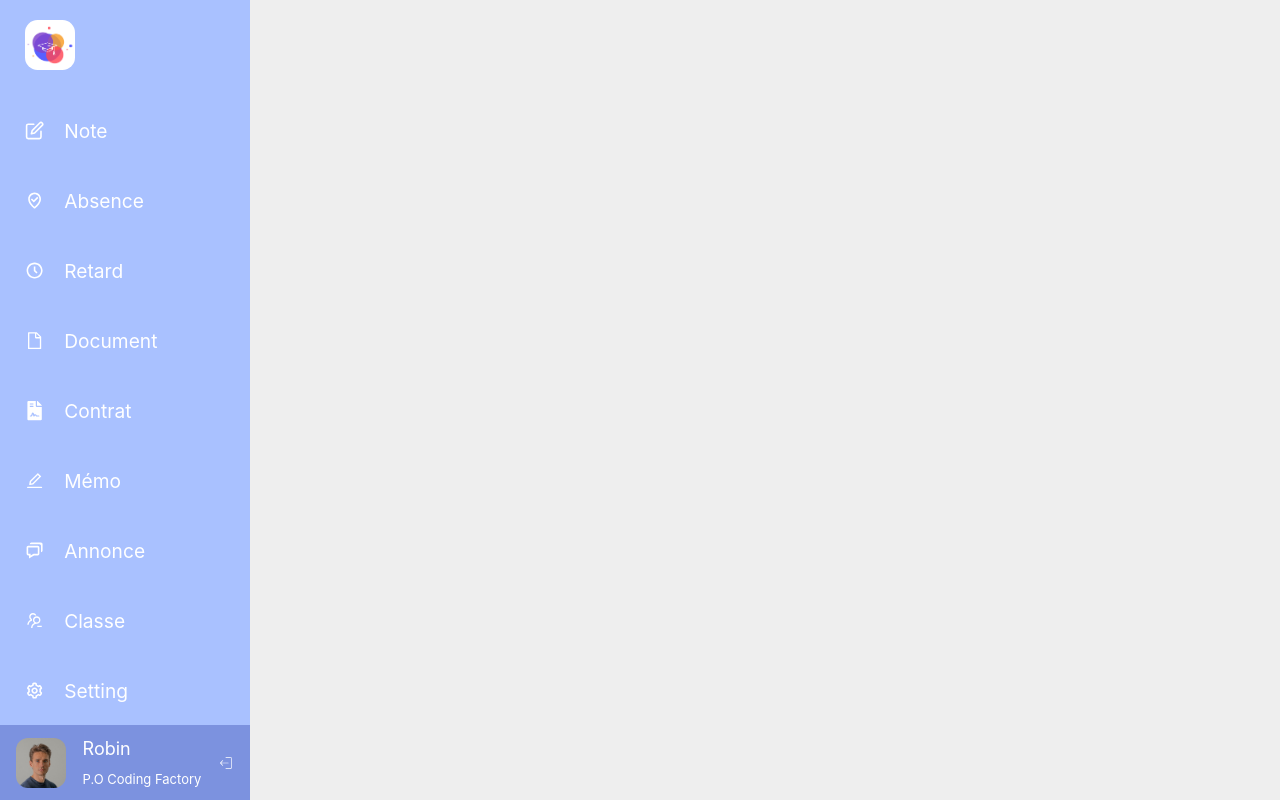
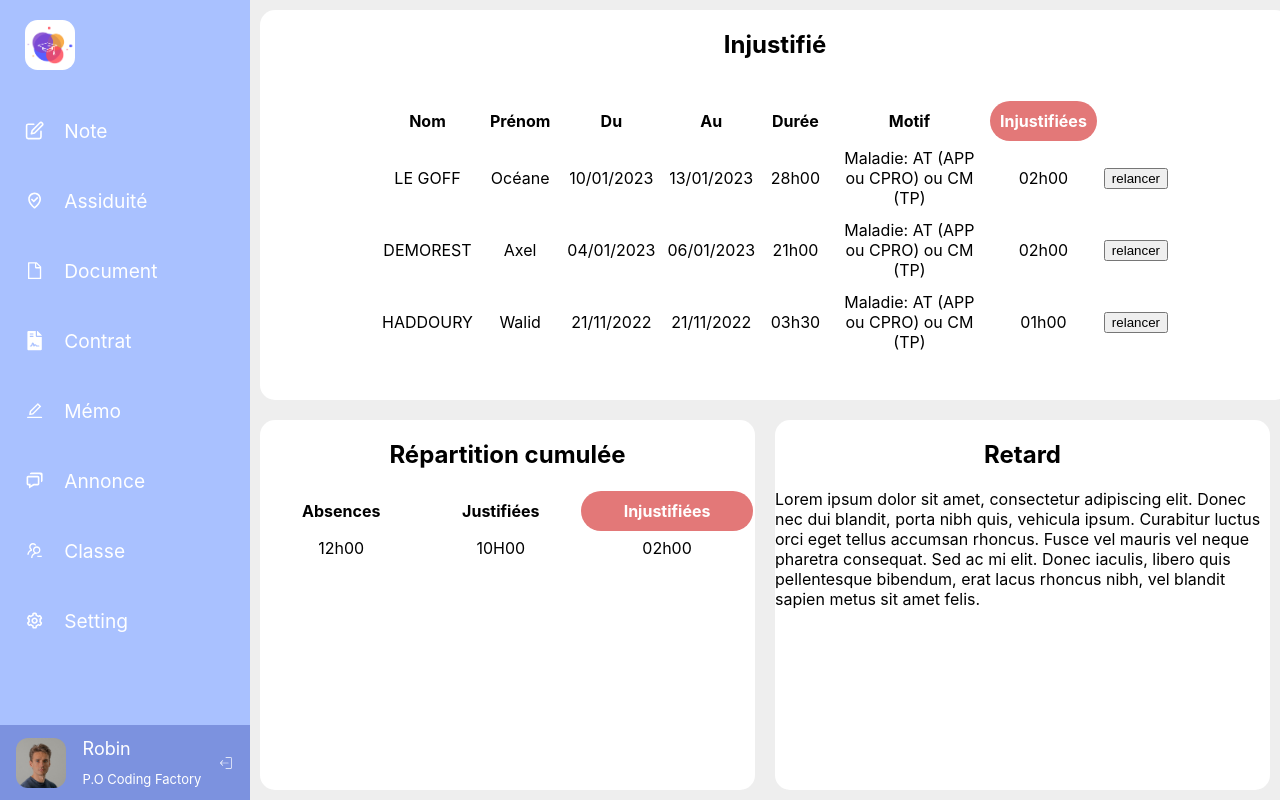
Before and after one commit to AxelWebDeveloper/sup_connect_web, a React (Create React App) app: page /assiduite in a window 1280 px wide. Built offline with nearby package versions, Linux system fonts and the light colour scheme.

Commit message:
creation pages + routes + page absence/retard + modif dashboard

```diff
--- a/package.json
+++ b/package.json
@@ -6,7 +6,9 @@
     "@testing-library/jest-dom": "^5.16.5",
     "@testing-library/react": "^13.4.0",
     "@testing-library/user-event": "^13.5.0",
+    "chart.js": "^4.2.1",
     "react": "^18.2.0",
+    "react-chartjs-2": "^5.2.0",
     "react-dom": "^18.2.0",
     "react-icons": "^4.7.1",
     "react-router-dom": "^6.8.1",
--- a/src/Dashboard.css
+++ /dev/null
@@ -1,200 +0,0 @@
-.sidebar{
-
-}
-
-/*Side bar avec que logo*/
-.sidebar.active{
-    width: 78px;
-}
-
-.sidebar .logo_content .logo{
-    color: white;
-    display: flex;
-    height: 50px;
-    width: 100%;
-    align-items: center;
-}
-
-
-.logo_content .logo i{
-    font-size: 28px;
-    margin-right: 5px;
-}
-
-.logo_content .logo .logo_name{
-    font-size: 20px;
-    font-weight: 400;
-    margin-left: 5%;
-}
-
-.sidebar #btn{
-    position: absolute;
-    color: white;
-    left: 90%;
-    top: 6px;
-    font-size: 20px;
-    height: 50px;
-    width: 50px;
-    text-align: center;
-    line-height: 50px;
-    transform: translateX(-50%);
-}
-
-.sidebar ul{
-    margin-top: 20px;
-}
-
-.sidebar ul li{
-    position: relative;
-    height: 50px;
-    width: 100%;
-    margin: 0 5px;
-    list-style: none;
-    line-height: 50px;
-}
-
-.sidebar ul li .tooltip{
-    position: absolute;
-    left: 122px;
-    top: 0;
-    transform: translateY(-50%);
-    border-radius: 6px;
-    height: 35px;
-    width: 122px;
-    background: white;
-    line-height: 35px;
-    text-align: center;
-    box-shadow: 0 5px 10px rgba(0,0,0,0.2);
-    transition: 0s;
-    opacity: 0;
-    pointer-events: none;
-}
-
-.sidebar ul li:hover .tooltip{
-    transition: all 0.5s ease;
-    opacity: 1;
-    top: 50%;
-}
-
-.sidebar ul li input{
-    position: absolute;
-    height: 100%;
-    width: 100%;
-    left: 0;
-    top: 0;
-    border-radius: 12px;
-    outline: none;
-    border: none;
-    background: #7C92DF;
-    padding-left: 50px;
-    font-size: 18px;
-    color: white;
-}
-
-.sidebar ul li input::placeholder{
-    color: #A9C1FF;
-}
-
-.sidebar ul li .bx-search{
-    z-index: 99;
-    color: white;
-    font-size: 22px;
-}
-
-.sidebar ul li a{
-    color: white;
-    display: flex;
-    align-items: center;
-    text-decoration: none;
-    transition: all 0.4s ease;
-    border-radius: 12px;
-}
-
-.sidebar ul li a:hover{
-    background: white;
-    color: #7C92DF;
-}
-
-.sidebar ul li i{
-    height: 50px;
-    min-width: 50px;
-    border-radius: 12px;
-    line-height: 50px;
-    text-align: center;
-}
-
-.sidebar .profile_content{
-    position: absolute;
-    color: white;
-    bottom: 0;
-    left: 0;
-    width: 100%;
-}
-
-.sidebar .profile_content .profile{
-    position: relative;
-    padding: 10px 6px;
-    height: 60px;
-    background: #7C92DF;
-}
-
-.profile_content .profile .profile_details{
-    display: flex;
-    align-items: center;
-}
-
-.profile .profile_details img{
-    height: 45px;
-    width: 45px;
-    object-fit: cover;
-    border-radius: 12px;
-}
-
-.profile .profile_details .name_job{
-    margin-left: 10px;
-}
-
-.profile .profile_details .name{
-    font-size: 15px;
-    font-weight: 400;
-}
-
-.profile .profile_details .job{
-    font-size: 12px;
-}
-
-.profile #log_out{
-    position: absolute;
-    left: 88%;
-    bottom: 5px;
-    transform: translateX(-50%);
-    min-width: 50px;
-    line-height: 50px;
-    font-size: 20px;
-    border-radius: 12px;
-}
-
-.home_content{
-    position: absolute;
-    height: 100%;
-    width: calc(100% - 240px);
-    left: 240px;
-}
-
-.home_content .text{
-    font-size: 25px;
-    font-weight: 500;
-    color: black;
-    margin: 12px;
-}
-
-table {
-    border-collapse: collapse;
-    width: 100%;
-    border: 1px solid #ddd;
-}
-
-th, td {
-    text-align: left;
-    padding: 16px;
-}
--- a/src/components/Dashboard/Dashboard.js
+++ b/src/components/Dashboard/Dashboard.js
@@ -2,7 +2,6 @@ import React from 'react'
 import imgUser from '../../assets/user.jpeg'
 import imgLogo from '../../assets/logo_fondtrans.png'
 import styled from "styled-components";
-import '../../Dashboard.css'
 import {FiEdit} from "react-icons/fi";
 import {BiBeenHere, BiChat, BiCog, BiTimeFive} from "react-icons/bi";
 import {
@@ -12,6 +11,7 @@ import {
 } from "react-icons/ai";
 import {FaFileContract} from "react-icons/fa";
 import {CiLogout} from "react-icons/ci";
+import {Link} from "react-router-dom";
 
 const Dashboard = () => {
 
@@ -23,21 +23,15 @@ const Dashboard = () => {
 
             <Menu>
                 <ItemMenu>
-                    <LinkItem href='#'>
+                    <LinkItem to={'/note'}>
                         <FiEdit/>
                         <TextItem>Note</TextItem>
                     </LinkItem>
                 </ItemMenu>
                 <ItemMenu>
-                    <LinkItem href='#'>
+                    <LinkItem to={'/assiduite'}>
                         <BiBeenHere/>
-                        <TextItem>Absence</TextItem>
-                    </LinkItem>
-                </ItemMenu>
-                <ItemMenu>
-                    <LinkItem href='#'>
-                        <BiTimeFive/>
-                        <TextItem>Retard</TextItem>
+                        <TextItem>Assiduité</TextItem>
                     </LinkItem>
                 </ItemMenu>
                 <ItemMenu>
@@ -145,7 +139,7 @@ const ItemMenu = styled.li`
   }
 `;
 
-const LinkItem = styled.a`
+const LinkItem = styled(Link)`
   color: white;
   display: flex;
   align-items: center;
--- a/src/router.js
+++ b/src/router.js
@@ -2,6 +2,8 @@ import React from 'react';
 import { BrowserRouter, Route, Routes } from 'react-router-dom';
 import LayoutWrapper from "./views/LayoutWrapper/layoutWrapper";
 import Home from "./views/Home/home";
+import Assiduite from "./views/Assiduite/Assiduite";
+import Note from "./views/Note/Note";
 
 function Router() {
     return (
@@ -9,6 +11,8 @@ function Router() {
             <LayoutWrapper>
                 <Routes>
                     <Route exact path="/" component={Home} element={<Home />} />
+                    <Route exact path={"/assiduite"} component={Assiduite} element={<Assiduite />} />
+                    <Route exact path={"/note"} component={Note} element={<Note />} />
                 </Routes>
             </LayoutWrapper>
         </BrowserRouter>
--- /dev/null
+++ b/src/views/Assiduite/Assiduite.jsx
@@ -0,0 +1,168 @@
+import React from 'react';
+import styled from 'styled-components'
+
+const GlobalContainer = styled.div`
+  display: flex;
+  flex-direction: column;
+  width: calc(100vw - 250px);
+  height: 100vh;
+`;
+
+const ContainerHead = styled.div`
+  display: flex;
+  flex-direction: column;
+  width: calc(100vw - 250px);
+  height: 50vh;
+  margin: 10px;
+  background-color: white;
+  border-radius: 15px;
+`;
+
+const TableContainer = styled.table`
+  border-collapse: separate;
+  width: 100%;
+  text-align: center;
+  max-width: 800px;
+  margin: 0 auto;
+`;
+
+const TableHeader = styled.th`
+  color: black;
+  padding: 10px;
+`;
+
+const TableHeaderMiss = styled.th`
+  background-color: #E37878;
+  border-radius: 30px;
+  color: white;
+  padding: 10px;
+`;
+
+const TableRow = styled.tr`
+    &:hover {
+      background-color: #F5F5F5;
+    }
+`;
+
+const TableData = styled.td`
+  padding: 5px;
+`;
+
+const Container = styled.div`
+  display: flex;
+  flex-direction: row;
+  width: calc(100vw - 250px);
+  height: 50vh;
+`;
+
+const LeftPanel = styled.div`
+  flex: 1;
+  margin: 10px;
+  background-color: white;
+  border-radius: 15px;
+`;
+
+const RightPanel = styled.div`
+  flex: 1;
+  margin: 10px;
+  background-color: white;
+  border-radius: 15px;
+`;
+
+const TitleBloc = styled.h2`
+    text-align: center;
+`;
+
+function Assiduite() {
+    return (
+        <GlobalContainer>
+            <ContainerHead>
+                <TitleBloc>Injustifié</TitleBloc><br/>
+                <TableContainer>
+                    <thead>
+                    <tr>
+                        <TableHeader>Nom</TableHeader>
+                        <TableHeader>Prénom</TableHeader>
+                        <TableHeader>Du</TableHeader>
+                        <TableHeader>Au</TableHeader>
+                        <TableHeader>Durée</TableHeader>
+                        <TableHeader>Motif</TableHeader>
+                        <TableHeaderMiss>Injustifiées</TableHeaderMiss>
+                        <TableHeader></TableHeader>
+                    </tr>
+                    </thead>
+                    <tbody>
+                    <TableRow>
+                        <TableData>LE GOFF</TableData>
+                        <TableData>Océane</TableData>
+                        <TableData>10/01/2023</TableData>
+                        <TableData>13/01/2023</TableData>
+                        <TableData>28h00</TableData>
+                        <TableData>Maladie: AT (APP ou CPRO) ou CM (TP)</TableData>
+                        <TableData>02h00</TableData>
+                        <TableData>
+                            <button>relancer</button>
+                        </TableData>
+                    </TableRow>
+                    <TableRow>
+                        <TableData>DEMOREST</TableData>
+                        <TableData>Axel</TableData>
+                        <TableData>04/01/2023</TableData>
+                        <TableData>06/01/2023</TableData>
+                        <TableData>21h00</TableData>
+                        <TableData>Maladie: AT (APP ou CPRO) ou CM (TP)</TableData>
+                        <TableData>02h00</TableData>
+                        <TableData>
+                            <button>relancer</button>
+                        </TableData>
+                    </TableRow>
+                    <TableRow>
+                        <TableData>HADDOURY</TableData>
+                        <TableData>Walid</TableData>
+                        <TableData>21/11/2022</TableData>
+                        <TableData>21/11/2022</TableData>
+                        <TableData>03h30</TableData>
+                        <TableData>Maladie: AT (APP ou CPRO) ou CM (TP)</TableData>
+                        <TableData>01h00</TableData>
+                        <TableData>
+                            <button>relancer</button>
+                        </TableData>
+                    </TableRow>
+
+                    </tbody>
+                </TableContainer>
+            </ContainerHead>
+
+            <Container>
+                <LeftPanel>
+                    <TitleBloc>Répartition cumulée</TitleBloc>
+                    <TableContainer>
+                        <thead>
+                        <tr>
+                            <TableHeader>Absences</TableHeader>
+                            <TableHeader>Justifiées</TableHeader>
+                            <TableHeaderMiss>Injustifiées</TableHeaderMiss>
+                        </tr>
+                        </thead>
+                        <tbody>
+                        <TableRow>
+                            <TableData>12h00</TableData>
+                            <TableData>10H00</TableData>
+                            <TableData>02h00</TableData>
+                        </TableRow>
+
+                        </tbody>
+                    </TableContainer>
+                </LeftPanel>
+
+                <RightPanel>
+                    <TitleBloc>Retard</TitleBloc>
+                    <p>Lorem ipsum dolor sit amet, consectetur adipiscing elit. Donec nec dui blandit, porta nibh quis, vehicula ipsum. Curabitur luctus orci eget tellus accumsan rhoncus. Fusce vel mauris vel neque pharetra consequat. Sed ac mi elit. Donec iaculis, libero quis pellentesque bibendum, erat lacus rhoncus nibh, vel blandit sapien metus sit amet felis.</p>
+                </RightPanel>
+            </Container>
+
+        </GlobalContainer>
+    );
+}
+
+export default Assiduite;
--- /dev/null
+++ b/src/views/Note/Note.jsx
@@ -0,0 +1,36 @@
+import React from 'react';
+import styled from 'styled-components';
+
+const GlobalContainer = styled.div`
+  display: flex;
+  flex-direction: column;
+  width: calc(100vw - 250px);
+  height: 100vh;
+`;
+
+const Container = styled.div`
+  display: flex;
+  flex-direction: column;
+  width: calc(100vw - 250px);
+  height: 100vh;
+  margin: 10px;
+  background-color: white;
+  border-radius: 15px;
+`;
+
+const TitleBloc = styled.h2`
+    text-align: center;
+`;
+
+const Note = () => {
+    return (
+        <GlobalContainer>
+
+            <Container>
+                <TitleBloc>Notes</TitleBloc><br/>
+            </Container>
+        </GlobalContainer>
+    );
+};
+
+export default Note;
```
Also changed, not shown: src/Dashboard.js (added), 1 other file (tests, documents, lock files or other folders).
